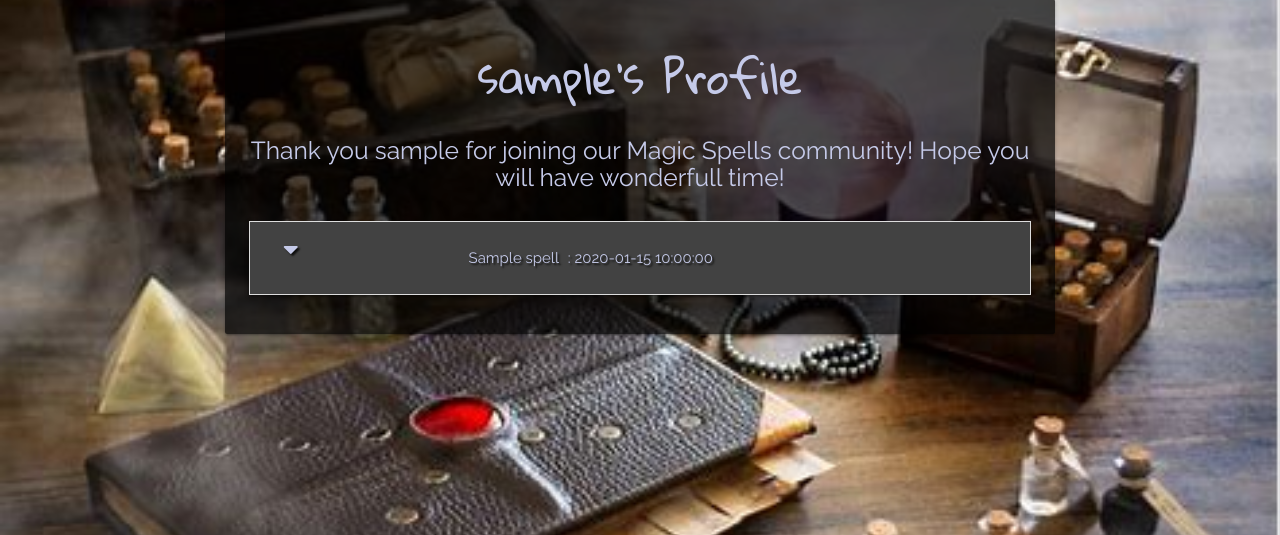
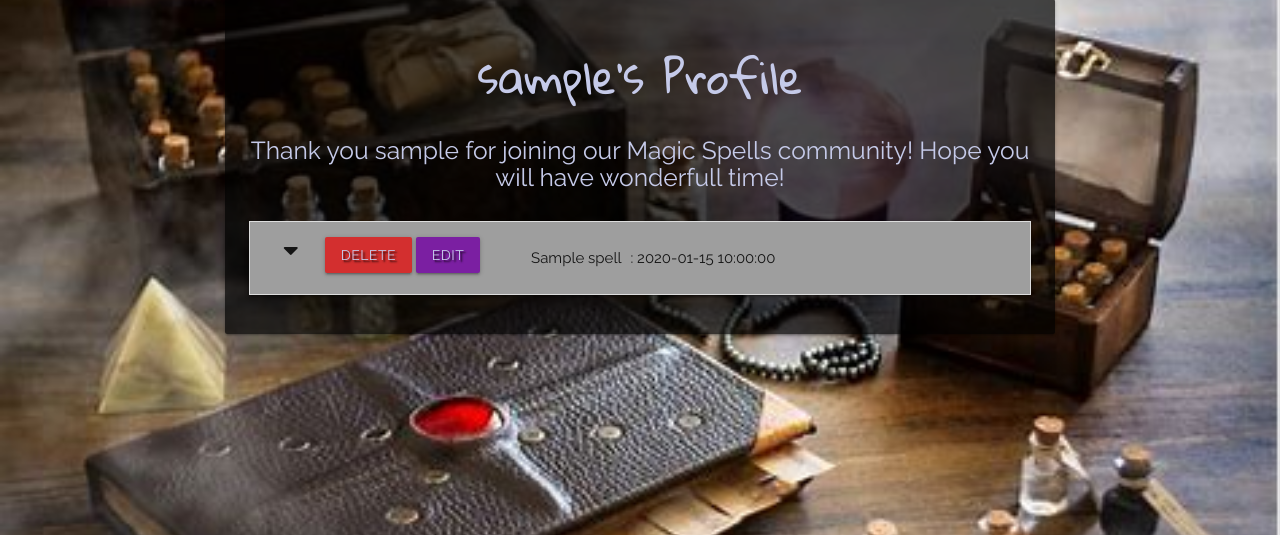
Before and after one commit to Code-Institute-Submissions/Sandra-Be-magic-spells, a Flask app: page /profile/1 in a window 1280 px wide. Shown: the part 123-658 px from the top of the page. Run offline with Flask 2, Linux system fonts and the light colour scheme; the visitor is signed in with stand-in values (Sample User, id 1); a database or web service that is not in the repository returns one stand-in record (values such as "Sample title"); some libraries are stand-ins or nearby versions.

Commit message:
Changed button color

```diff
--- a/templates/login.html
+++ b/templates/login.html
@@ -27,7 +27,7 @@
                 </div>
                 <!-- Log In button -->
                 <div class="row">
-                    <button type="submit" class="col s12 btn-large light-green darken-4 text-shadow">
+                    <button type="submit" class="col s12 btn-large purple darken-2 text-shadow waves-effect waves-light">
                         Log In <i class="fas fa-sign-in-alt"></i>
                     </button>
                 </div>
--- a/templates/profile.html
+++ b/templates/profile.html
@@ -34,31 +34,29 @@
                 {% endif %}
 
                 <!-- Showing user spells -->
+                {% for spell in spells %}
                     <ul class="collapsible">
-                    {% for spell in spells %}
                         <li>
-                        <div class="collapsible-header indigo-text text-lighten-4 grey darken-3 text-shadow">
-                            <div class="col s3">
+                            <div class="collapsible-header grey">
+                                <div class="col s4">
                                     <i class="fas fa-caret-down"></i>
-                                <!-- {% if session.user|lower == spell.added_by|lower %} -->
-                                    <a href="{{ url_for('delete_spell', spell_id=spell._id) }}" class="btn-small red darken-2 text-shadow waves-effect waves-light">Delete</a>
-                                    <a href="{{ url_for('edit_spell', spell_id=spell._id) }}" class="btn-small purple darken-2 text-shadow waves-effect waves-light">Edit</a>
-                                <!-- {% endif %} -->
+                                        <a href="{{ url_for('delete_spell', spell_id=spell._id) }}" class="btn red darken-2 text-shadow waves-effect waves-light">Delete</a>
+                                        <a href="{{ url_for('edit_spell', spell_id=spell._id) }}" class="btn purple darken-2 text-shadow waves-effect waves-light">Edit</a>
                                 </div>
-                            <div class="col s9">
+                                <div class="col s8">
                                     <strong>{{ spell.spell_title }}</strong> : {{ spell.spell_date }}
                                 </div>
                             </div>
                             <div class="collapsible-body indigo-text text-lighten-4 grey darken-2">
                                 <strong>{{ spell.category_name }}</strong>
-                            <p>{{ spell.spell_description }}</p>
-                            <p>{{ spell.spell_list }}</p>
-                            <p>{{ spell.spell_process }}</p>
+                                <p><u>Description:</u> {{ spell.spell_description }}</p>
+                                <p><u>You will need:</u> {{ spell.spell_list }}</p>
+                                <p><u>What you do:</u> {{ spell.spell_process }}</p>
                                 <p><em>Added by: {{ spell.added_by }}</em></p>
                             </div>
                         </li>
+                    </ul>
                 {% endfor %}
-                </ul>
             </div>
         </div>
     </div>
--- a/templates/register.html
+++ b/templates/register.html
@@ -27,7 +27,7 @@
                 </div>
                 <!-- Register button -->
                 <div class="row">
-                    <button type="submit" class="col s12 btn-large light-green darken-4 text-shadow">
+                    <button type="submit" class="col s12 btn-large purple darken-2 text-shadow waves-effect waves-light">
                         Register <i class="fas fa-sign-in-alt"></i>
                     </button>
                 </div>
```
Lines whose indentation alone changed are shown as unchanged.
